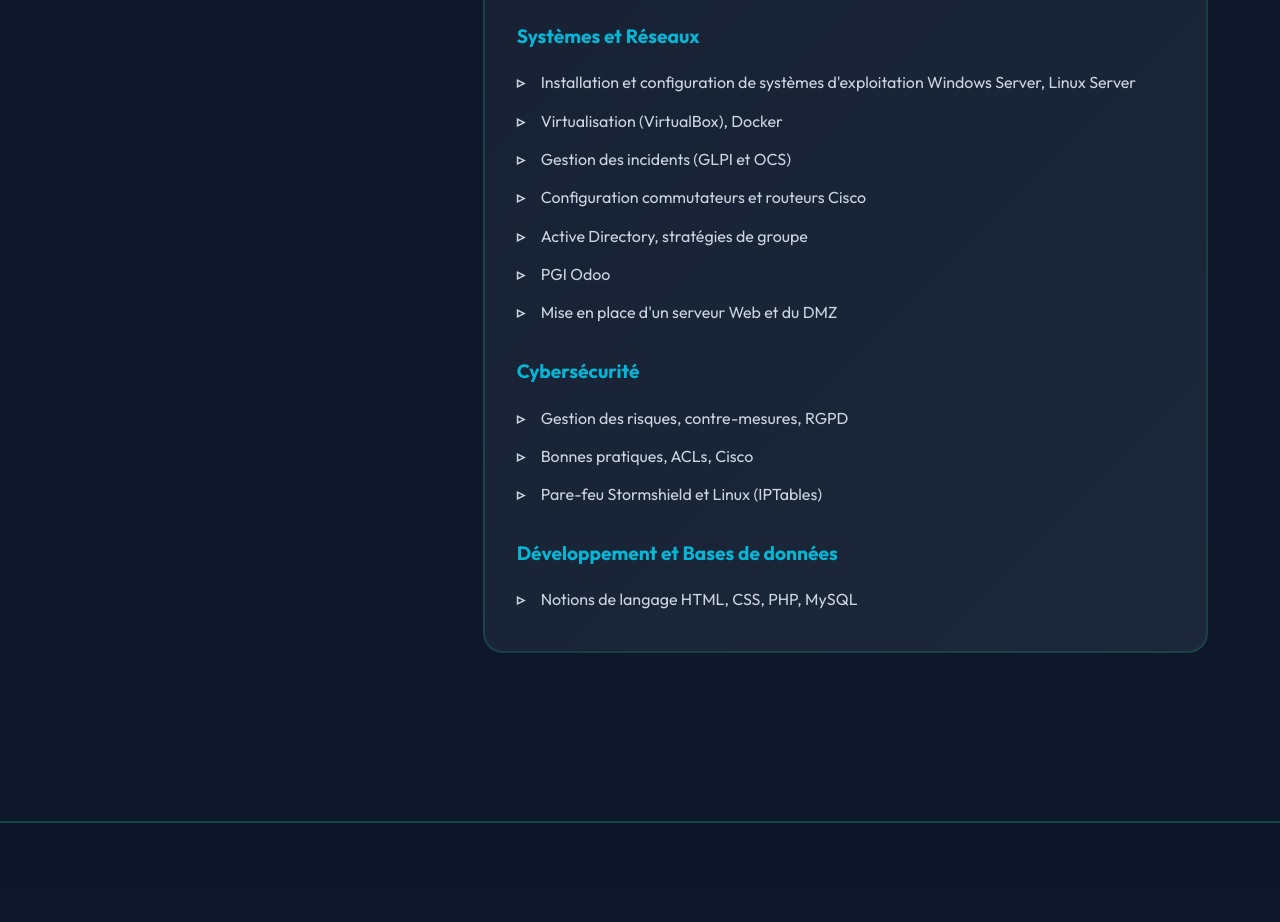
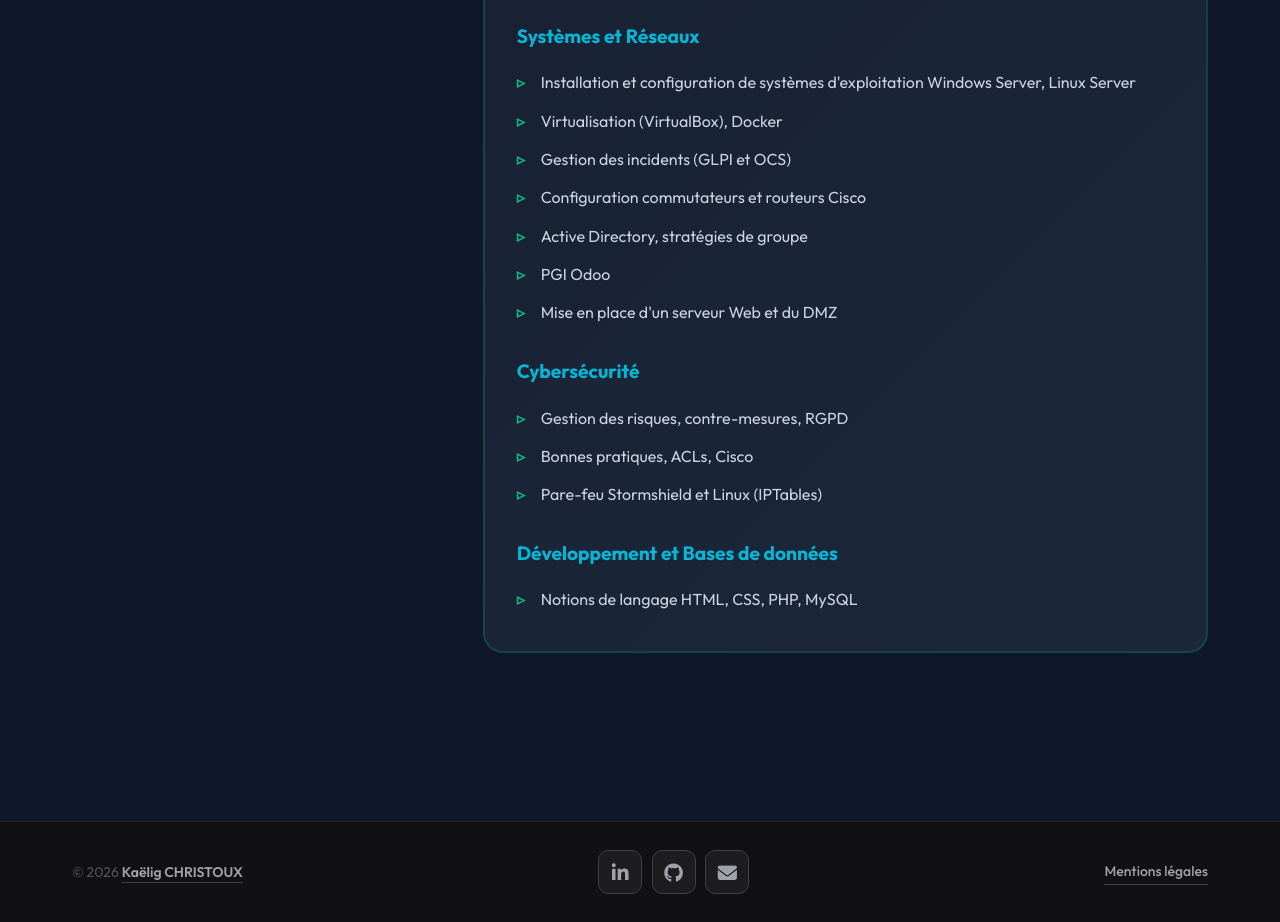
Before and after one commit to kaeligchristoux/PCP, a plain HTML site: page fichier/cv.html in a window 1280 px wide. Shown: the part 1898-2820 px from the top of the page. Before the commit the page ends 2785 px from the top, so only its background shows below. Drawn offline with Linux system fonts and the light colour scheme.

Commit message:
Update cv.html

```diff
--- a/fichier/cv.html
+++ b/fichier/cv.html
@@ -20,6 +20,7 @@
             --text-light: #f1f5f9;
             --text-gray: #cbd5e1;
             --rail-gray: #64748b;
+            --tech-green: #10b981;
         }
 
         * {
@@ -402,27 +403,92 @@
         }
 
         /* Footer */
-        footer {
-            background: rgba(15, 23, 42, 0.9);
-            border-top: 2px solid rgba(16, 185, 129, 0.3);
-            padding: 2rem 0;
+        .site-footer {
+            background: #111113;
+            border-top: 1px solid #27272a;
+            padding: 1.75rem 0;
             margin-top: 4rem;
-            text-align: center;
         }
 
-        .copyright {
-            color: var(--text-gray);
-            font-size: 0.9rem;
+        .site-footer__inner {
+            max-width: 1200px;
+            margin: 0 auto;
+            padding: 0 2rem;
+            display: flex;
+            align-items: center;
+            justify-content: space-between;
+            flex-wrap: wrap;
+            gap: 1rem;
         }
 
-        .copyright a {
-            color: var(--primary-green);
-            text-decoration: none;
-            transition: color 0.3s;
+        .site-footer__copy {
+            color: #52525b;
+            font-size: 0.875rem;
         }
 
-        .copyright a:hover {
-            color: var(--accent-cyan);
+        .site-footer__copy a {
+            color: #a1a1aa;
+            text-decoration: none;
+            font-weight: 600;
+            border-bottom: 1px solid #3f3f46;
+            padding-bottom: 1px;
+            transition: color 0.2s, border-color 0.2s;
+        }
+
+        .site-footer__copy a:hover {
+            color: #fafafa;
+            border-color: #fafafa;
+        }
+
+        .site-footer__socials {
+            display: flex;
+            align-items: center;
+            gap: 0.6rem;
+        }
+
+        .site-footer__social-btn {
+            width: 44px;
+            height: 44px;
+            border-radius: 10px;
+            background: rgba(255, 255, 255, 0.05);
+            border: 1px solid #3f3f46;
+            display: flex;
+            align-items: center;
+            justify-content: center;
+            color: #a1a1aa;
+            text-decoration: none;
+            font-size: 1.2rem;
+            transition: background 0.2s, border-color 0.2s, color 0.2s, transform 0.2s;
+        }
+
+        .site-footer__social-btn:hover {
+            background: rgba(245, 158, 11, 0.12);
+            border-color: rgba(245, 158, 11, 0.4);
+            color: #fbbf24;
+            transform: translateY(-3px);
+        }
+
+        .site-footer__mentions {
+            color: #a1a1aa;
+            font-size: 0.875rem;
+            font-weight: 500;
+            text-decoration: none;
+            border-bottom: 1px solid #3f3f46;
+            padding-bottom: 1px;
+            transition: color 0.2s, border-color 0.2s;
+        }
+
+        .site-footer__mentions:hover {
+            color: #fbbf24;
+            border-color: #fbbf24;
+        }
+
+        @media (max-width: 640px) {
+            .site-footer__inner {
+                flex-direction: column;
+                align-items: center;
+                text-align: center;
+            }
         }
 
         /* Responsive */
@@ -677,11 +743,27 @@
     </section>
 
     <!-- Footer -->
-    <footer>
-        <div class="container">
-            <div class="copyright">
+    <footer class="site-footer">
+        <div class="site-footer__inner">
+            <p class="site-footer__copy">
+                &copy; 2026 <a href="index.html">Kaëlig CHRISTOUX</a>
+            </p>
+            <div class="site-footer__socials">
+                <a href="https://www.linkedin.com/in/christoux-ka%C3%ABlig-6a4620341/" target="_blank" rel="noopener" class="site-footer__social-btn" title="LinkedIn">
+                    <i class="fab fa-linkedin-in"></i>
+                </a>
+                <a href="https://github.com/kaeligchristoux" target="_blank" rel="noopener" class="site-footer__social-btn" title="GitHub">
+                    <i class="fab fa-github"></i>
+                </a>
+                <a href="mailto:christouxkaelig@gmail.com" class="site-footer__social-btn" title="Envoyer un e-mail">
+                    <i class="fas fa-envelope"></i>
+                </a>
+            </div>
+            <a href="mentions-legales.html" class="site-footer__mentions">Mentions légales</a>
+        </div>
+    </footer>
 
-    <script data-cfasync="false" src="/cdn-cgi/scripts/5c5dd728/cloudflare-static/email-decode.min.js"></script><script>
+    <script>
         // Menu hamburger toggle
         function toggleMenu() {
             const menuToggle = document.querySelector('.menu-toggle');
@@ -694,7 +776,6 @@
         const subMenuItems = document.querySelectorAll('.has-submenu');
         subMenuItems.forEach(item => {
             const link = item.querySelector('a');
-
             link.addEventListener('click', (e) => {
                 if (window.innerWidth <= 968) {
                     e.preventDefault();
@@ -703,7 +784,14 @@
             });
         });
 
-        // Fermer le menu si on clique en dehors
+        // Fermer le menu au clic extérieur
         document.addEventListener('click', (e) => {
             if (!e.target.closest('nav')) {
-                document.q
+                document.getElementById('navMenu')?.classList.remove('active');
+                document.querySelector('.menu-toggle')?.classList.remove('active');
+                subMenuItems.forEach(item => item.classList.remove('open'));
+            }
+        });
+    </script>
+</body>
+</html>
```
